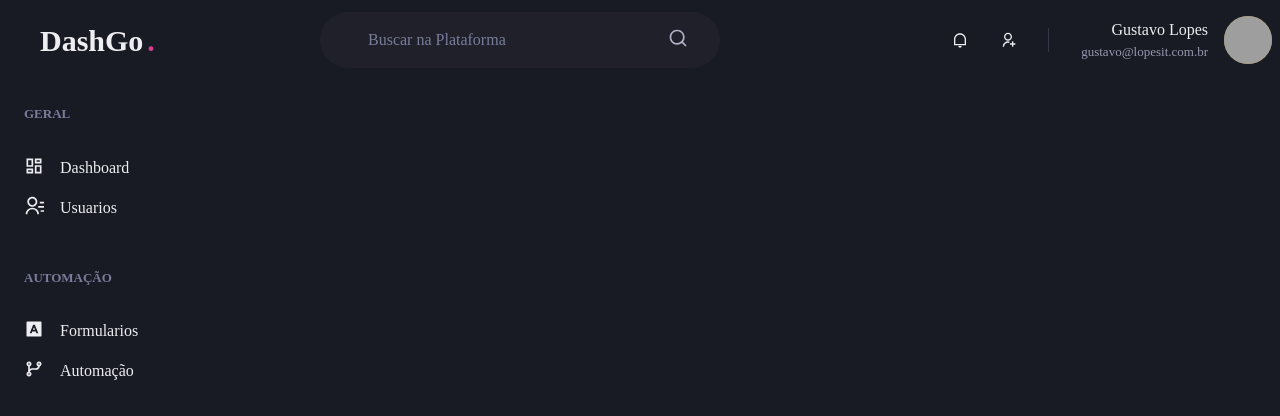
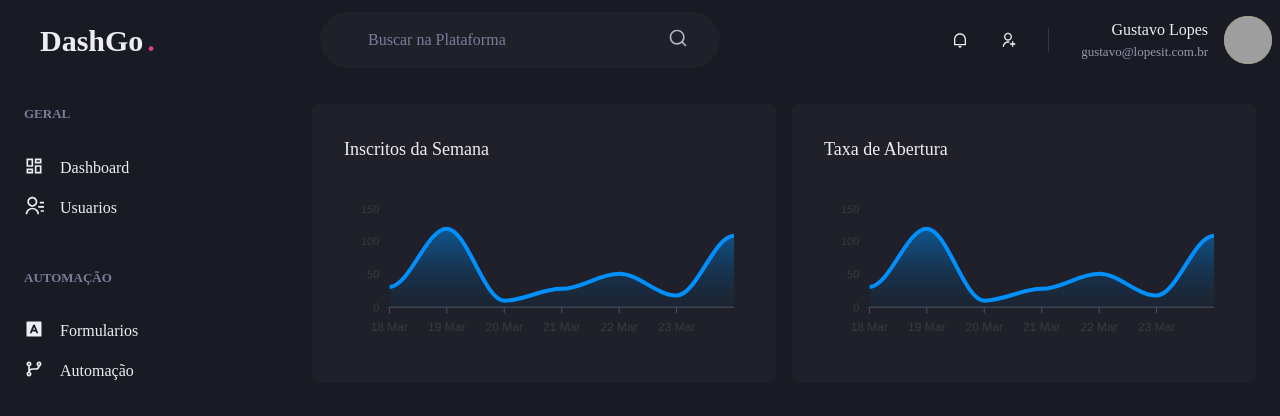
Before and after one commit to gustavolopesv3/dashgo, a Next.js app: page /dashboard in a window 1280 px wide. Shown: the top 416 px of the page. Built offline with nearby package versions, Linux system fonts and the light colour scheme; grey boxes are pictures that could not be loaded.

Commit message:
Página: Dashboard (charts)

```diff
--- a/package.json
+++ b/package.json
@@ -12,9 +12,11 @@
     "@chakra-ui/react": "^1.4.2",
     "@emotion/react": "^11.1.5",
     "@emotion/styled": "^11.1.5",
+    "apexcharts": "^3.26.0",
     "framer-motion": "^4.1.2",
     "next": "10.1.3",
     "react": "17.0.2",
+    "react-apexcharts": "^1.3.7",
     "react-dom": "17.0.2",
     "react-icons": "^4.2.0"
   },
--- a/src/pages/dashboard.tsx
+++ b/src/pages/dashboard.tsx
@@ -1,6 +1,64 @@
 import { Header } from '../components/Header';
-import { Flex } from '@chakra-ui/react';
+import dynamic from 'next/dynamic';
+import { Flex, SimpleGrid, Box, Text, theme } from '@chakra-ui/react';
 import { SideBar } from '../components/SideBar';
+const Chart = dynamic(() => import('react-apexcharts'), {
+  ssr: false,
+});
+
+const options = {
+  chart: {
+    toolbar: {
+      show: false,
+    },
+    zoom: {
+      enabled: false,
+    },
+    forecolor: theme.colors.gray[500],
+  },
+  grid: {
+    show: false,
+  },
+  dataLabels: {
+    enabled: false,
+  },
+  tooltip: {
+    enabled: false,
+  },
+  xaxis: {
+    type: 'datetime',
+    axisBorder: {
+      color: theme.colors.gray[600],
+    },
+    axisTicks: {
+      color: theme.colors.gray[600],
+    },
+    categories: [
+      '2021-03-18T00:00:00.000Z',
+      '2021-03-19T00:00:00.000Z',
+      '2021-03-20T00:00:00.000Z',
+      '2021-03-21T00:00:00.000Z',
+      '2021-03-22T00:00:00.000Z',
+      '2021-03-23T00:00:00.000Z',
+      '2021-03-24T00:00:00.000Z',
+    ],
+  },
+  fill: {
+    opacity: 0.3,
+    type: 'gradient',
+    gradient: {
+      shade: 'dark',
+      opacityFrom: 0.7,
+      opacityTo: 0.3,
+    },
+  },
+};
+const series = [
+  {
+    name: 'series1',
+    data: [31, 120, 10, 28, 51, 18, 109],
+  },
+];
 
 export default function Dashboard() {
   return (
@@ -8,6 +66,20 @@
       <Header />
       <Flex w="100%" my="6" maxWidth={1480} mx="auto" px="6">
         <SideBar />
+        <SimpleGrid flex="1" gap="4" minChildWidth="320px" align="flex-start">
+          <Box p="8" bg="gray.800" borderRadius={8} pb="4">
+            <Text fontSize="lg" mb="4">
+              Inscritos da Semana
+            </Text>
+            <Chart options={options} series={series} type="area" height={160} />
+          </Box>
+          <Box p="8" bg="gray.800" borderRadius={8} pb="4">
+            <Text fontSize="lg" mb="4">
+              Taxa de Abertura
+            </Text>
+            <Chart options={options} series={series} type="area" height={160} />
+          </Box>
+        </SimpleGrid>
       </Flex>
     </Flex>
   );
```
Also changed, not shown: 1 other file (tests, documents, lock files or other folders).
